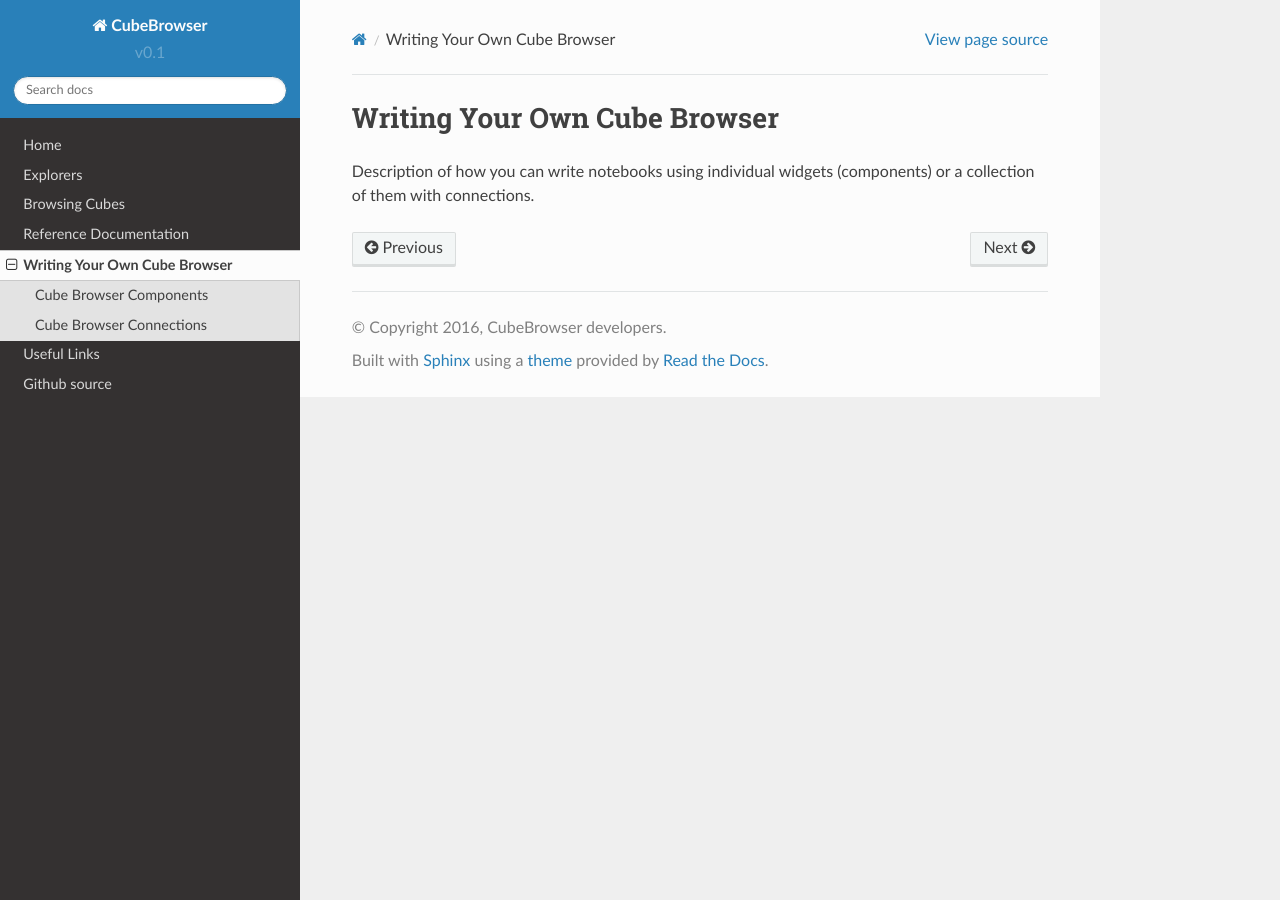
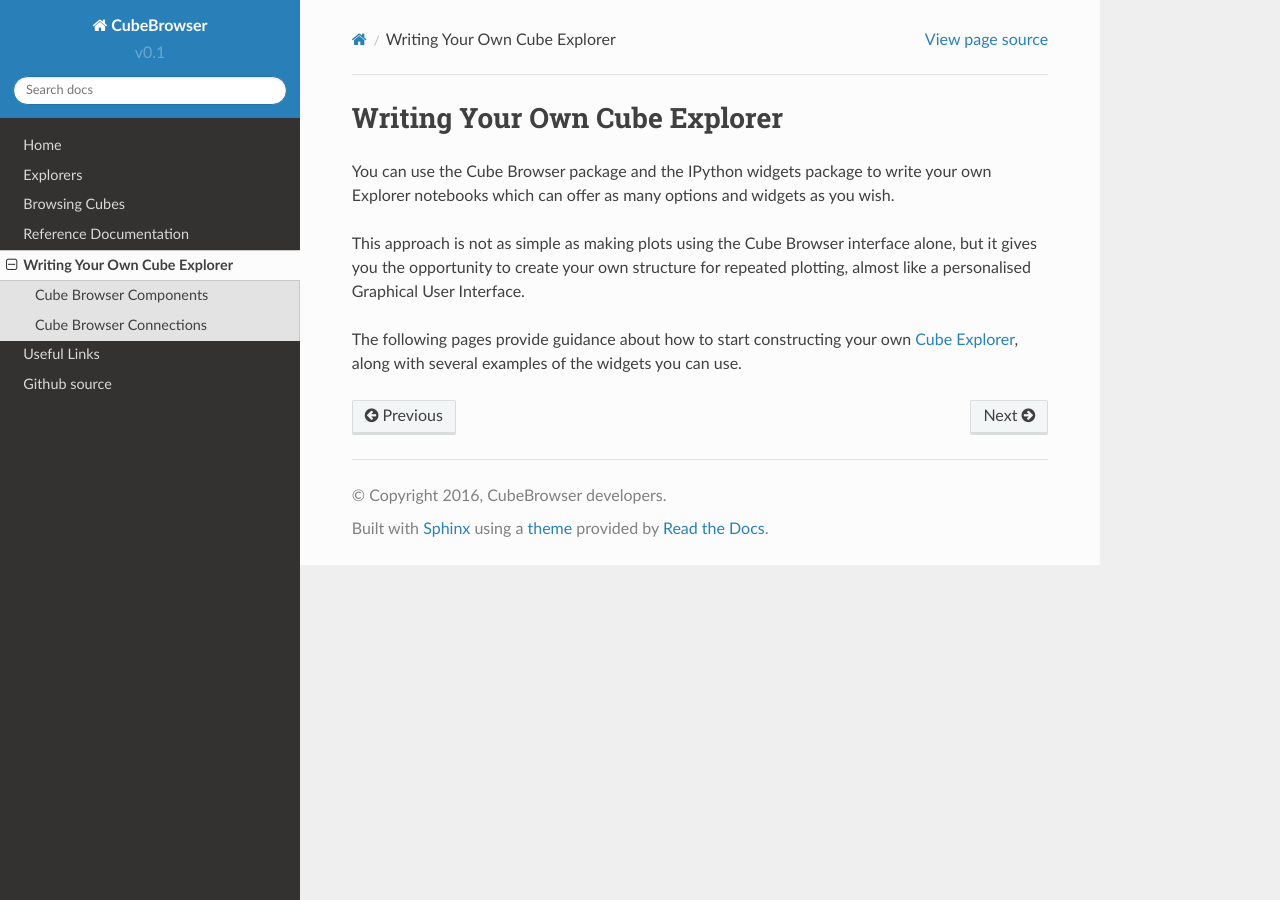
Before and after one commit to SciTools/cube_browser, a Sphinx documentation site: the page built from doc/write_your_own/intro.rst, in a window 1280 px wide. Built offline with Sphinx 7.4.7 and the Read the Docs theme 2.0.0, drawn with Linux system fonts in a browser that asks for light colours.

Commit message:
Docs4 (#86)
* First text added to Write Your Own intro

* text for write your own cube browser intro

* small amendments

* changes made

* changes made

```diff
--- a/doc/write_your_own/intro.rst
+++ b/doc/write_your_own/intro.rst
@@ -1,7 +1,11 @@
-Writing Your Own Cube Browser
-=============================
+Writing Your Own Cube Explorer
+==============================
 
-Description of how you can write notebooks using individual widgets (components) or a collection of them with connections.
+You can use the Cube Browser package and the IPython widgets package to write your own Explorer notebooks which can offer as many options and widgets as you wish.
+
+This approach is not as simple as making plots using the Cube Browser interface alone, but it gives you the opportunity to create your own structure for repeated plotting, almost like a personalised Graphical User Interface.
+
+The following pages provide guidance about how to start constructing your own `Cube Explorer <../explorers/intro.html>`_, along with several examples of the widgets you can use.
 
 
 
```
